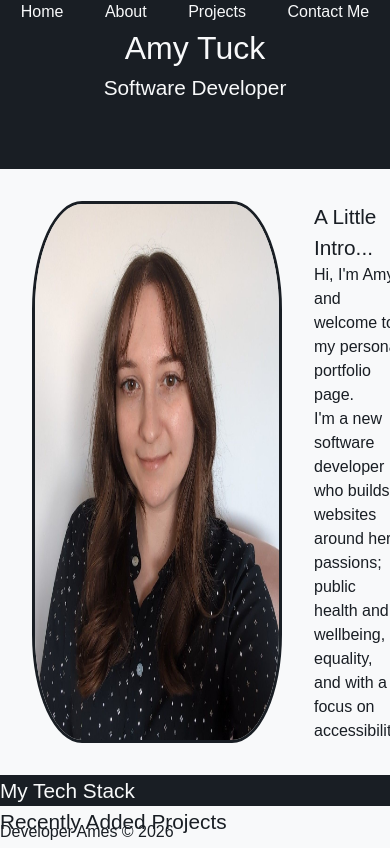
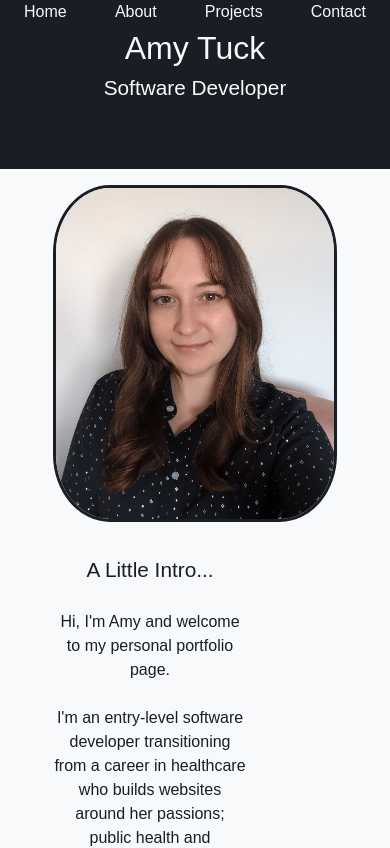
Before and after one commit to DeveloperAmes/portfolio, a Next.js app: page / in a window 390 px wide. Shown: the top 848 px of the page. Built offline with nearby package versions, Linux system fonts and the light colour scheme.

Commit message:
style: style homepage for mobile-first view

```diff
--- a/src/app/components/HeaderNav.jsx
+++ b/src/app/components/HeaderNav.jsx
@@ -7,7 +7,7 @@ export default function HeaderNav() {
       <Link href={"/"}>Home</Link>
       <Link href={"/about"}>About</Link>
       <Link href={"/projects"}>Projects</Link>
-      <Link href={"/contact"}>Contact Me</Link>
+      <Link href={"/contact"}>Contact</Link>
     </nav>
   );
 }
--- a/src/app/globals.css
+++ b/src/app/globals.css
@@ -24,9 +24,16 @@
 } */
 
 body {
+  position: relative;
   background: var(--colour-white);
   color: var(--colour-darkest-blue);
   font-family: Arial, Helvetica, sans-serif;
+}
+
+main {
+  display: flex;
+  flex-direction: column;
+  margin: 1rem 0;
 }
 
 h1 {
--- a/src/app/homepage.module.css
+++ b/src/app/homepage.module.css
@@ -1,13 +1,24 @@
 .about_section {
+  background-color: var(--colour-white);
   color: var(--colour-darkest-blue);
   display: flex;
-  gap: 2rem;
-  padding: 2rem;
+  flex-direction: column;
+  margin: auto;
+}
+
+.about_text {
+  margin: 2rem 0;
+  width: 50vw;
+  text-align: center;
 }
 
 .profile_img {
+  margin: auto;
   border-radius: 20%;
   border: var(--colour-darkest-blue) 3px solid;
+  min-height: 30vh;
+  max-height: 40vh;
+  width: auto;
 }
 
 .stack_section {
@@ -15,6 +26,11 @@
   color: var(--colour-white);
 }
 
+.stack_grid {
+  display: grid;
+  grid-template-columns: auto;
+}
+
 .projects_section {
   color: var(--colour-darkest-blue);
 }
--- a/src/app/page.js
+++ b/src/app/page.js
@@ -5,6 +5,7 @@ export default function Home() {
   return (
     <main>
       <section className={homepageStyles.about_section}>
+        <div>
           <Image
             src="/assets/profilepic2.jpg"
             alt=""
@@ -12,22 +13,23 @@ export default function Home() {
             height={400}
             className={homepageStyles.profile_img}
           />
-        <div>
+        </div>
+        <div className={homepageStyles.about_text}>
           <h3>A Little Intro...</h3>
+          <br />
           <p>
             Hi, I&apos;m Amy and welcome to my personal portfolio page.
             <br />
-            I&apos;m a new software developer who builds websites around her
-            passions; public health and wellbeing, equality, and with a focus on
-            accessibility.
+            <br />
+            I&apos;m an entry-level software developer transitioning from a
+            career in healthcare who builds websites around her passions; public
+            health and wellbeing, equality, and with a focus on accessibility.
           </p>
         </div>
       </section>
       <section className={homepageStyles.stack_section}>
         <h4>My Tech Stack</h4>
-        <ul>
-          <li></li>
-        </ul>
+        <div className={homepageStyles.stack_grid}></div>
       </section>
       <section className={homepageStyles.projects_section}>
         <h5>Recently Added Projects</h5>
```
Lines whose indentation alone changed are shown as unchanged.
